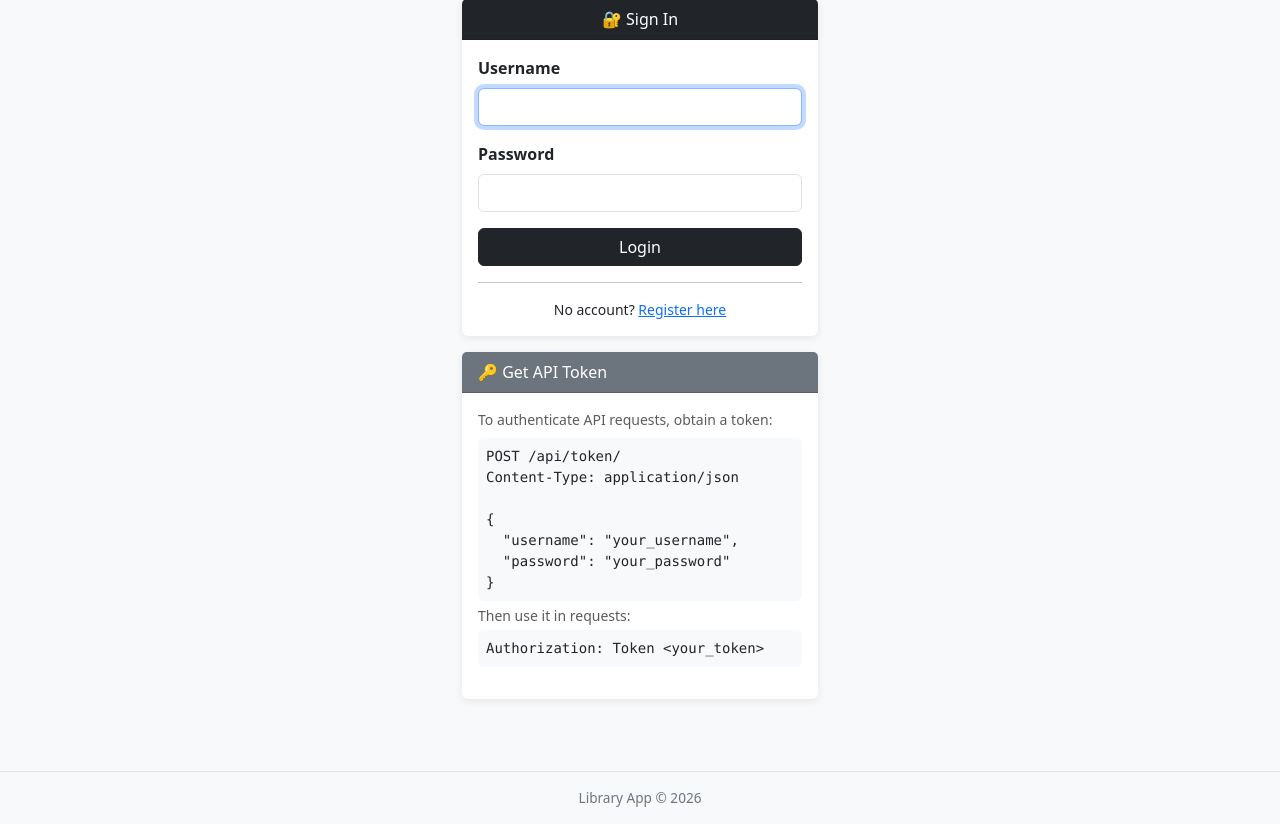
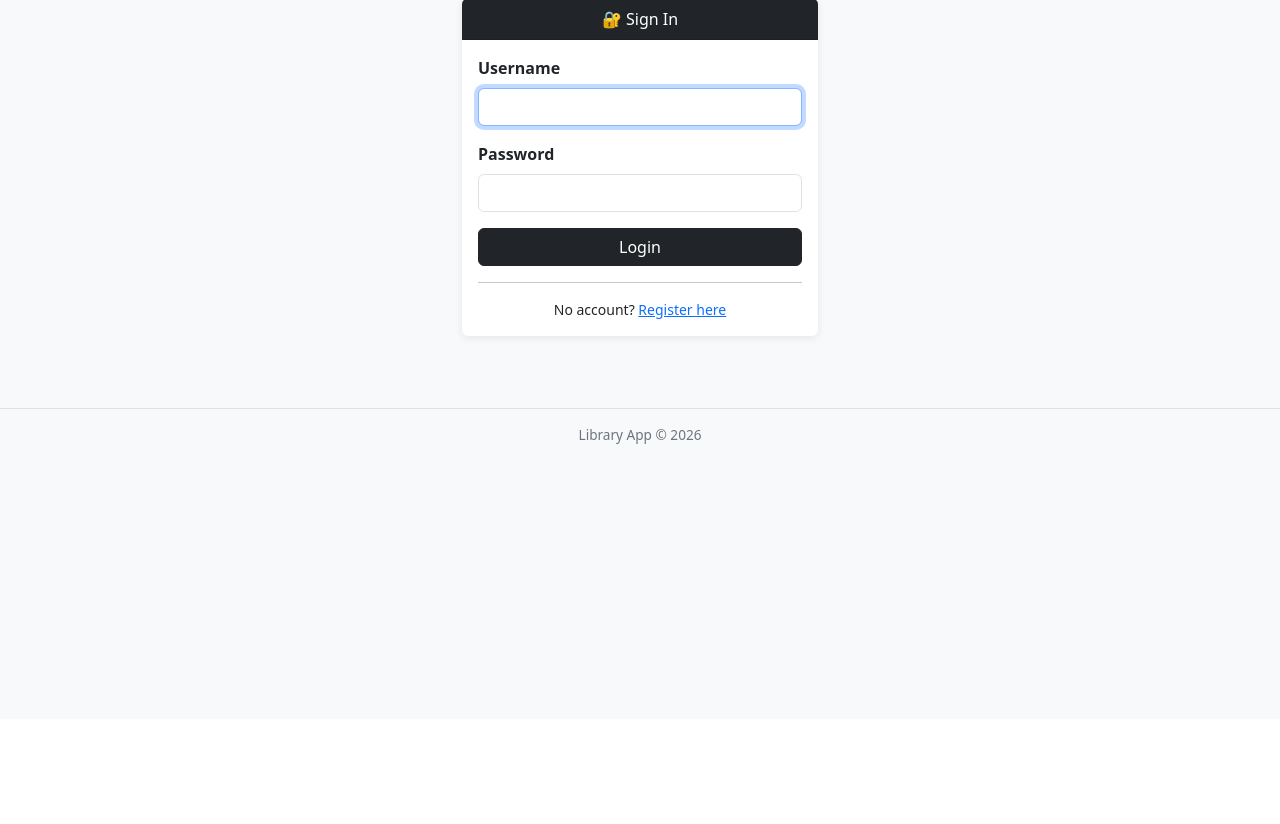
Before and after one commit to nevermore360/alexandria-library, a Django app: page /login/ in a window 1280 px wide. Shown: the part 81-905 px from the top of the page. After the commit the page ends 525 px from the top, so only its background shows below. Run offline with Django 4.2, Linux system fonts and the light colour scheme.

Commit message:
prod commit

```diff
--- a/docker-compose.prod.yml
+++ b/docker-compose.prod.yml
@@ -50,7 +50,7 @@ services:
       context: ./nginx
       dockerfile: Dockerfile
     ports:
-      - "8080:80"
+      - "8000:80"
     restart: always
     volumes:
       - static_volume:/app/staticfiles:ro
--- a/library/templates/library/login.html
+++ b/library/templates/library/login.html
@@ -41,22 +41,6 @@
         </p>
       </div>
     </div>
-
-    <div class="card mt-3">
-      <div class="card-header bg-secondary text-white">🔑 Get API Token</div>
-      <div class="card-body">
-        <p class="small text-muted mb-2">To authenticate API requests, obtain a token:</p>
-        <pre class="bg-light p-2 rounded small mb-1">POST /api/token/
-Content-Type: application/json
-
-{
-  "username": "your_username",
-  "password": "your_password"
-}</pre>
-        <p class="small text-muted mb-1">Then use it in requests:</p>
-        <pre class="bg-light p-2 rounded small">Authorization: Token &lt;your_token&gt;</pre>
-      </div>
-    </div>
   </div>
 </div>
 {% endblock %}
```
Also changed, not shown: library_app/settings/production.py (line endings or trailing spaces).
